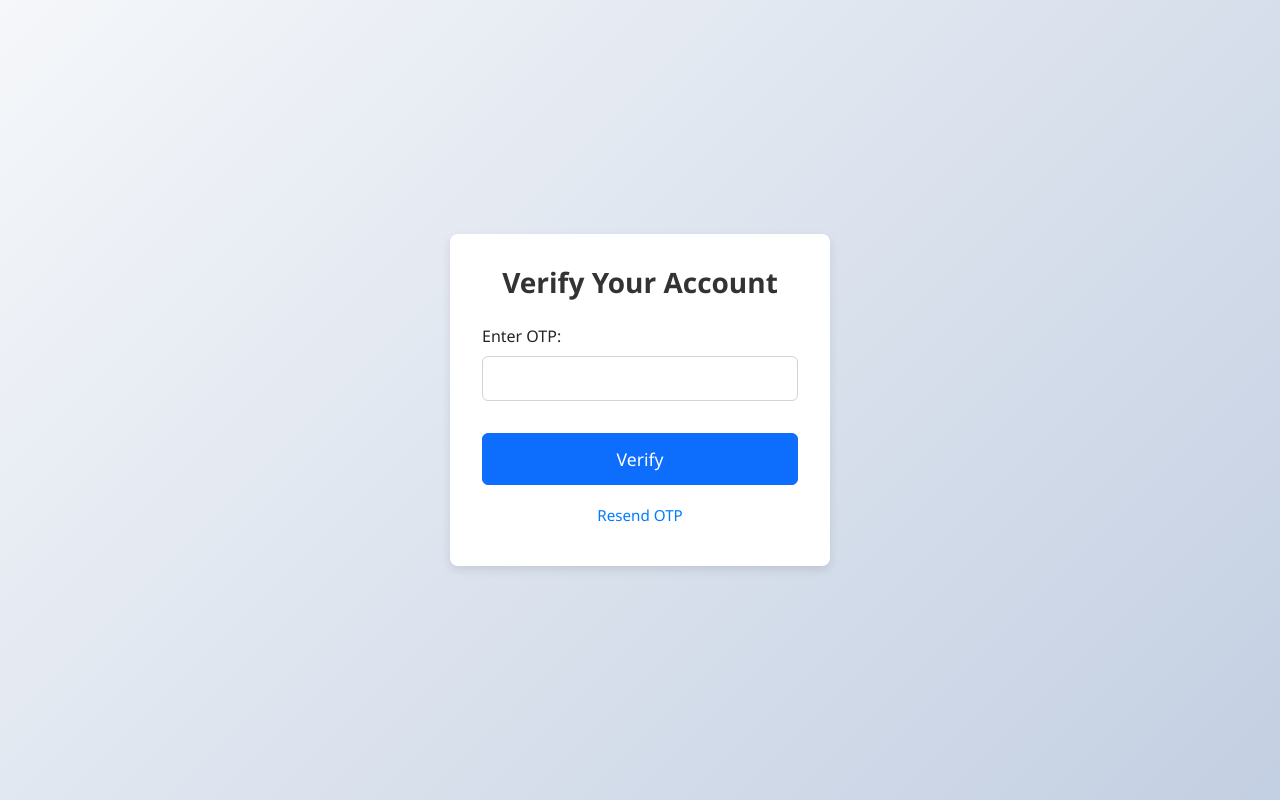
After one commit to Anandhu-As22/mini-Project, a Django app: page /otp-verification/ in a window 1280 px wide. The commit adds this page. Run offline with Django 5.2, Linux system fonts and the light colour scheme.

Commit message:
authentication completed

```diff
--- a/wristwonders/Customers/models.py
+++ b/wristwonders/Customers/models.py
@@ -5,4 +5,3 @@ from django.contrib.auth.models import AbstractUser
 
 class User(AbstractUser):
     email = models.EmailField(max_length=300,unique=True)
-    pass
--- a/wristwonders/authentication/urls.py
+++ b/wristwonders/authentication/urls.py
@@ -5,6 +5,11 @@ urlpatterns =[
     path('user-login/',views.user_login,name='user-login'),
     path('user-signup/',views.user_signup,name='user-signup'),
     path('adminn/',views.admin_login,name='admin-login'),
-    path('logout/',views.user_logout,name='user_logout')
+    path('adminn/logout',views.adminn_logout,name = 'adminn-logout'),
+    path('logout/',views.user_logout,name='user_logout'),
+    path('otp-verification/',views.otp_verification,name='otp-verification'),
+    path('resend-otp/',views.resend_otp,name='resend-otp')
+
+
 
 ]
--- a/wristwonders/authentication/views.py
+++ b/wristwonders/authentication/views.py
@@ -1,9 +1,14 @@
 from django.shortcuts import render,redirect
-from django.contrib.auth import login,logout,authenticate
+from django.contrib.auth import login,logout,authenticate,get_user_model
 from .forms import LoginForm,RegisterForm
 from django.contrib import messages
+from django.core.mail import send_mail
+from django.utils.crypto import get_random_string
+from django.urls import reverse
+from django .template.loader import render_to_string
+from Customers.models import User
+import time
 # Create your views here.
-
 
 # user login
 
@@ -43,12 +48,159 @@ def user_signup(request):
     if request.method == "POST":
         form = RegisterForm(request.POST)
         if form.is_valid():
-            user = form.save()
+            user = form.save(commit=False)
+            user.is_active = False
             print(user)
-            return redirect(user_login)
+
+            # generate otp
+            otp = get_random_string(length=6,allowed_chars='0123456789')
+
+
+
+
+            print(otp)
+
+            # send otp via email
+
+            subject = 'account verification'
+            try:
+
+                message = render_to_string('otp_verification_email.html',{'otp':otp,'username':user.username})
+            except Exception as e:
+                print(e)
+                print('message error')
+
+            from_email = 'asanandhu2001@gmail.com'
+            recipient_list = [user.email]
+
+            # if not isinstance(from_email, str):
+            #     print(f"from_email is not a string: {from_email}")
+
+            # if not all(isinstance(recipient, str) for recipient in recipient_list):
+            #     print(f"Recipient list contains non-string: {recipient_list}")
+
+
+            # if not isinstance(subject, str):
+            #     print(f"Subject is not a string: {subject}")
+            #     print('invalid email subject')
+
+            # if not isinstance(message, str):
+            #     print(f"Message is not a string: {message}")
+            #     print('INVALID MESSAGE')
+            # if not all(isinstance(recipient, str) for recipient in recipient_list):
+            #     print(f"Recipient list contains non-string: {recipient_list}")
+            #     print('invalid receipient email')
+            try:
+                # print(f"Sending email from: {from_email}")
+                # print(f"Sending email to: {recipient_list}")
+                # print(f"Subject: {subject}")
+                # print(f"Message: {message}")
+                send_mail(subject, message, from_email, recipient_list)
+                request.session['otp']=otp
+                request.session['username']=user.username
+                request.session['otp_send_time'] = time.time()
+                request.session['password'] = user.password
+                request.session['email']=user.email
+                request.session['first_name'] =user.first_name
+                request.session['last_name'] = user.last_name
+
+                # user.save()
+                return redirect(otp_verification)
+            except Exception as e:
+                print(e)
+                print('error in sending')
+
+
+        else:
+            print('fform is invalid')
+            form = RegisterForm(request.POST)
+
+
+
     else:
         form = RegisterForm()
     return render(request,'user-signup.html',{'form':form})
+
+
+
+# otp verification
+
+def otp_verification(request):
+
+
+    if request.method == "POST":
+        username= request.session.get('username')
+        otp = request.session.get('otp')
+        otp_send_time = request.session.get('otp_send_time')
+        time_now = time.time()
+        password = request.session.get('password')
+        email = request.session.get('email')
+        first_name = request.session.get('first_name')
+        last_name = request.session.get('last_name')
+
+
+        entered_otp = request.POST.get('otp')
+        if  time_now-otp_send_time<30:
+
+
+            if entered_otp == otp:
+
+                User.objects.create(email = email,username = username,first_name=first_name,last_name=last_name,password=password)
+                del request.session['otp']
+                del request.session['username']
+                del request.session['email']
+                del request.session['first_name']
+                del request.session['password']
+                del request.session['last_name']
+                del request.session['otp_send_time']
+
+                return redirect(user_login)  # Redirect to login page
+
+            else:
+                messages.error(request,'Invalid otp,please try again')
+                return render(request,'otp_verification .html', {'username': username})
+        else:
+            messages.error(request,'otp expired')
+            return render(request,'otp_verification .html',{'username':username})
+
+
+    return render(request,'otp_verification .html')
+
+
+# resend otp
+
+def resend_otp(request):
+    otp_send_time = request.session.get('otp_send_time')
+    username = request.session.get('username')
+    email = request.session.get('email')
+    if time.time() - otp_send_time > 30:
+        otp = get_random_string(length=6,allowed_chars='0123456789')
+
+        print(otp)
+
+            # send otp via email
+
+        subject = 'account verification'
+        try:
+
+            message = render_to_string('otp_verification_email.html',{'otp':otp,'username':username})
+        except Exception as e:
+            print(e)
+            print('message error')
+
+        from_email = 'asanandhu2001@gmail.com'
+        recipient_list = [email]
+        try:
+            send_mail(subject, message, from_email, recipient_list)
+            request.session['otp']=otp
+            request.session['otp_send_time'] = time.time()
+            return redirect(otp_verification)
+        except Exception as e:
+            print(e)
+    return redirect(otp_verification)
+
+
+
 
 
 
@@ -60,6 +212,7 @@ def user_signup(request):
 def user_logout(request):
 
     logout(request)
+    del request.session['user']
     return redirect('index')
 
 
@@ -92,3 +245,10 @@ def admin_login(request):
     else:
         form =LoginForm()
     return render(request,'admin_login.html',{'form':form})
+
+
+def adminn_logout(request):
+
+    logout(request)
+    del request.session['adminn']
+    return redirect(admin_login)
--- a/wristwonders/templates/admin-sidebar.html
+++ b/wristwonders/templates/admin-sidebar.html
@@ -72,7 +72,7 @@
 
                     </div>
                     <div>
-                        <a href="">Logout</a>
+                        <a href="{% url 'adminn-logout' %}">Logout</a>
                     </div>
                 </div>
             </div>
--- /dev/null
+++ b/wristwonders/templates/otp_verification .html
@@ -0,0 +1,97 @@
+<!DOCTYPE html>
+<html lang="en">
+<head>
+  <meta charset="UTF-8">
+  <meta name="viewport" content="width=device-width, initial-scale=1.0">
+  <title>Account Verification</title>
+  <link href="https://cdn.jsdelivr.net/npm/bootstrap@5.2.0-beta1/dist/css/bootstrap.min.css" rel="stylesheet" integrity="sha384-0evSXe9pCU5Lp5ENZrH8sVk3I7KzBZZtse4E9yUJvERswDA5z9Cd2H5F1n5sE1CE" crossorigin="anonymous">
+  <style>
+    body {
+      font-family: 'Segoe UI', Tahoma, Geneva, Verdana, sans-serif;
+      margin: 0;
+      padding: 0;
+      display: flex;
+      justify-content: center;
+      align-items: center;
+      min-height: 100vh;
+      background: linear-gradient(135deg, #f5f7fa, #c3cfe2);
+    }
+    .container {
+      display: flex;
+      justify-content: center;
+      align-items: center;
+      flex-direction: column;
+    }
+    .verification-card {
+      width: 100%;
+      max-width: 380px;
+      padding: 2rem;
+      border-radius: 8px;
+      background: #fff;
+      box-shadow: 0 4px 10px rgba(0, 0, 0, 0.1);
+    }
+    .verification-card h1 {
+      text-align: center;
+      margin-bottom: 1.5rem;
+      font-size: 1.75rem;
+      font-weight: 600;
+      color: #333;
+    }
+    .verification-card .form-control {
+      height: 45px;
+      font-size: 1rem;
+    }
+    .verification-card .btn-primary {
+      width: 100%;
+      font-size: 1.1rem;
+      padding: 0.75rem;
+      margin-top: 1rem;
+    }
+    .verification-card .btn-link {
+      display: block;
+      width: 100%;
+      text-align: center;
+      margin-top: 0.75rem;
+      text-decoration: none;
+      font-size: 0.95rem;
+      color: #007bff;
+    }
+    .verification-card .btn-link:hover {
+      text-decoration: underline;
+    }
+    .message {
+      color: red;
+      margin-top: 1rem;
+      text-align: center;
+      font-size: 0.95rem;
+    }
+  </style>
+</head>
+<body>
+  <div class="container">
+    <div class="verification-card">
+      <h1>Verify Your Account</h1>
+      <form method="POST">
+        {% csrf_token %}
+        <div class="mb-3">
+          <label for="otp" class="form-label">Enter OTP:</label>
+          <input type="text" class="form-control" id="otp" name="otp" required>
+        </div>
+        <button type="submit" class="btn btn-primary">Verify</button>
+        <a href="{% url 'resend-otp' %}" class="btn btn-link">Resend OTP</a>
+        {% if messages %}
+          <div class="message">
+            <ul>
+              {% for message in messages %}
+                <li>{{ message }}</li>
+              {% endfor %}
+            </ul>
+          </div>
+        {% endif %}
+      </form>
+    </div>
+  </div>
+
+  <script src="https://cdn.jsdelivr.net/npm/bootstrap@5.2.0-beta1/dist/js/bootstrap.bundle.min.js" integrity="sha384-pprn3073KE6tl6G8NycE6Cw95uUd4zF1s8on/l0TKEb+19h3LDAuxz0rZkX0W8a3" crossorigin="anonymous"></script>
+</body>
+</html>
```
Also changed, not shown: wristwonders/templates/otp_verification_email.html (added, +8 -0 lines), wristwonders/wristwonders/settings.py (+10 -0 lines), wristwonders/Customers/migrations/0003_user_otp.py (added), wristwonders/Customers/migrations/0004_remove_user_otp.py (added), wristwonders/Customers/migrations/0005_user_otp.py (added), wristwonders/Customers/migrations/0006_remove_user_otp.py (added).
